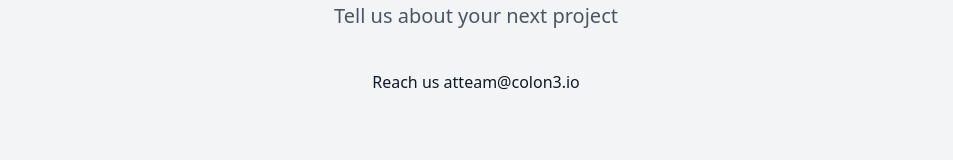
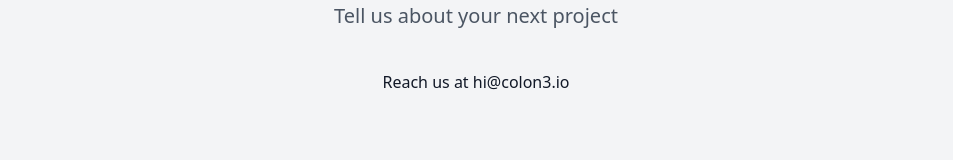
Before and after one commit to naamagee/website, a Next.js app: page / in a window 1280 px wide. Shown: the part 876-1036 px from the top of the page, without its empty margins (164-1117 px from the left). Built offline with nearby package versions, Linux system fonts and the light colour scheme.

Commit message:
fix spacing, link

```diff
--- a/app/page.tsx
+++ b/app/page.tsx
@@ -51,7 +51,7 @@ export default function Portfolio() {
           </h2>
           <p className="text-xl text-gray-600 mb-10">Tell us about your next project</p>
           <div className="flex justify-center space-x-4">
-            Reach us at <a href="mailto:team@colon3.io" >team@colon3.io</a>
+            Reach us at&nbsp;<a href="mailto:hi@colon3.io">hi@colon3.io</a>
           </div>
         </section>
       </main>
```
